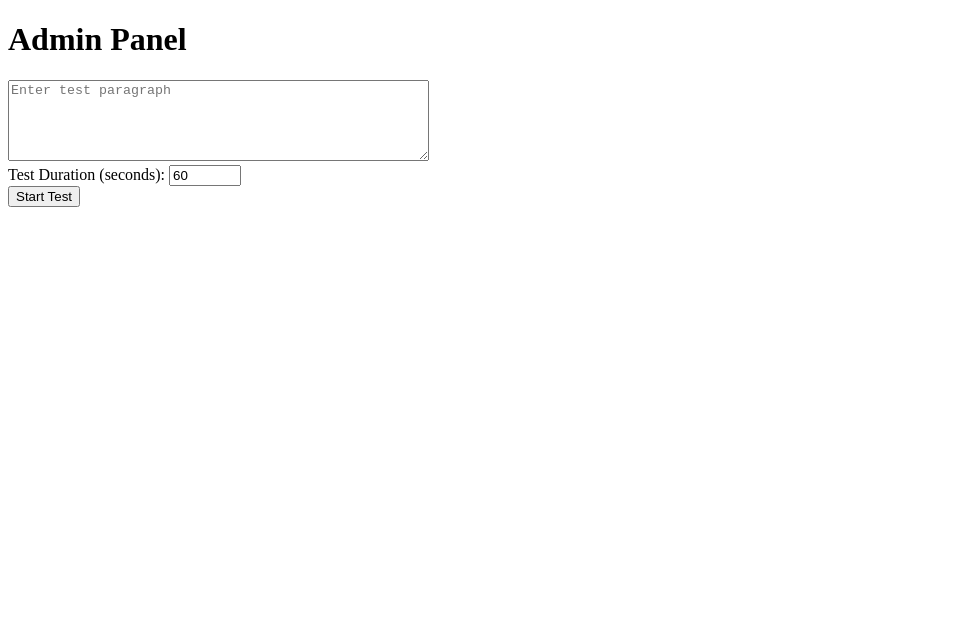
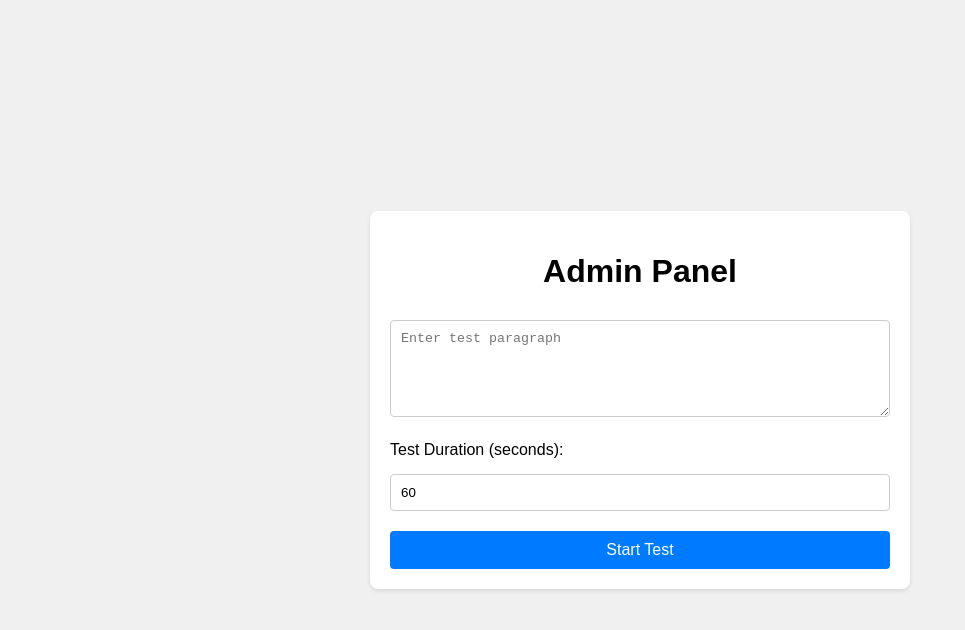
Before and after one commit to BurningHat20/typing-controller, a website: page public/admin.html in a window 1280 px wide. Shown: the whole page, without its empty margins (0-965 px from the left). Drawn offline with nearby package versions, Linux system fonts and the light colour scheme; no server answers.

Commit message:
chore: Update admin panel styling and layout

```diff
--- a/public/admin.html
+++ b/public/admin.html
@@ -1,4 +1,3 @@
-<!-- public/admin.html -->
 <!DOCTYPE html>
 <html lang="en">
 
@@ -6,9 +5,82 @@
     <meta charset="UTF-8">
     <meta name="viewport" content="width=device-width, initial-scale=1.0">
     <title>Admin Panel</title>
+    <style>
+        body {
+            font-family: Arial, sans-serif;
+            margin: 0;
+            padding: 0;
+            display: flex;
+            justify-content: center;
+            align-items: center;
+            height: 100vh;
+            background-color: #f0f0f0;
+        }
+
+        .container {
+            background-color: #fff;
+            padding: 20px;
+            border-radius: 8px;
+            box-shadow: 0 2px 4px rgba(0, 0, 0, 0.1);
+            width: 90%;
+            max-width: 500px;
+        }
+
+        h1 {
+            text-align: center;
+            margin-bottom: 20px;
+        }
+
+        textarea,
+        input[type="number"] {
+            width: 100%;
+            padding: 10px;
+            margin-top: 10px;
+            margin-bottom: 20px;
+            border: 1px solid #ccc;
+            border-radius: 4px;
+            box-sizing: border-box;
+            resize: vertical;
+        }
+
+        label {
+            display: block;
+            margin-bottom: 5px;
+        }
+
+        button {
+            width: 100%;
+            padding: 10px;
+            background-color: #007bff;
+            color: #fff;
+            border: none;
+            border-radius: 4px;
+            cursor: pointer;
+            font-size: 16px;
+        }
+
+        button:hover {
+            background-color: #0056b3;
+        }
+
+        @media (max-width: 600px) {
+            .container {
+                padding: 10px;
+            }
+
+            h1 {
+                font-size: 24px;
+            }
+
+            button {
+                font-size: 14px;
+            }
+        }
+    </style>
 </head>
 
 <body>
+    <div class="container">
         <h1>Admin Panel</h1>
         <textarea id="paragraphInput" rows="5" cols="50" placeholder="Enter test paragraph"></textarea>
         <br>
@@ -16,9 +88,9 @@
         <input type="number" id="durationInput" min="10" max="3600" value="60">
         <br>
         <button id="startTestBtn">Start Test</button>
+    </div>
 
     <script src="/socket.io/socket.io.js"></script>
-    <!-- public/admin.html -->
     <script>
         const socket = io();
         const startTestBtn = document.getElementById('startTestBtn');
```
Lines whose indentation alone changed are shown as unchanged.
